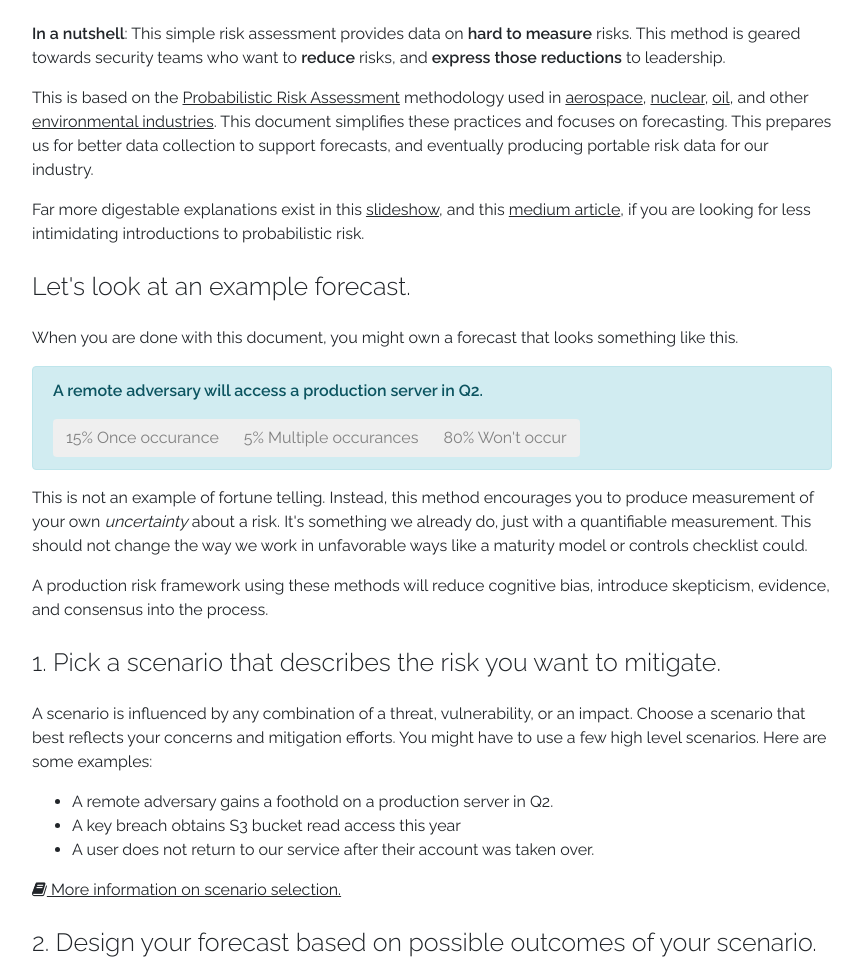
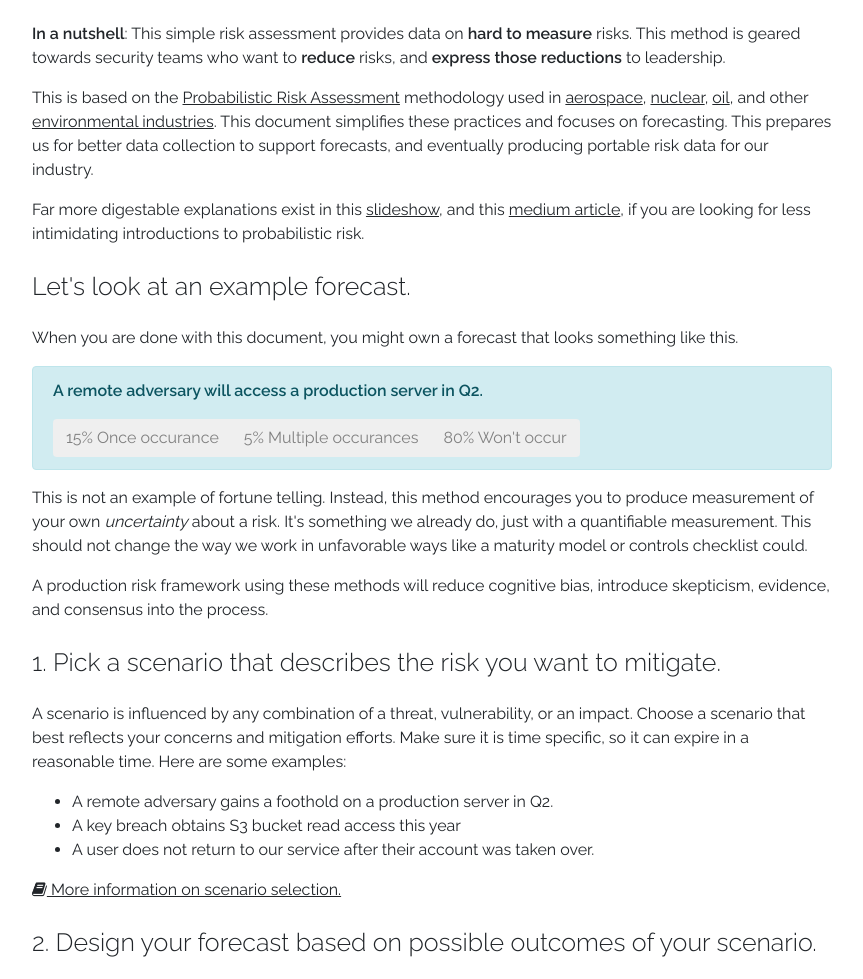
Before and after one commit to magoo/simple-risk-analysis, a plain HTML site: page index.html in a window 1280 px wide. Shown: the part 116-1095 px from the top of the page, without its empty margins (208-1071 px from the left). Drawn offline with nearby package versions, Linux system fonts and the light colour scheme.

Commit message:
Add expiration to scenario choice.

```diff
--- a/index.html
+++ b/index.html
@@ -53,7 +53,7 @@
             <p>A production risk framework using these methods will reduce cognitive bias, introduce skepticism,  evidence, and consensus into the process.</p>
 
           <h3>1. Pick a scenario that describes the risk you want to mitigate.</h3>
-            <p>A scenario is influenced by any combination of a threat, vulnerability, or an impact. Choose a scenario that best reflects your concerns and mitigation efforts. You might have to use a few high level scenarios. Here are some examples:</p>
+            <p>A scenario is influenced by any combination of a threat, vulnerability, or an impact. Choose a scenario that best reflects your concerns and mitigation efforts. Make sure it is time specific, so it can expire in a reasonable time. Here are some examples:</p>
             <ul>
               <li />A remote adversary gains a foothold on a production server in Q2.
               <li />A key breach obtains S3 bucket read access this year
```
